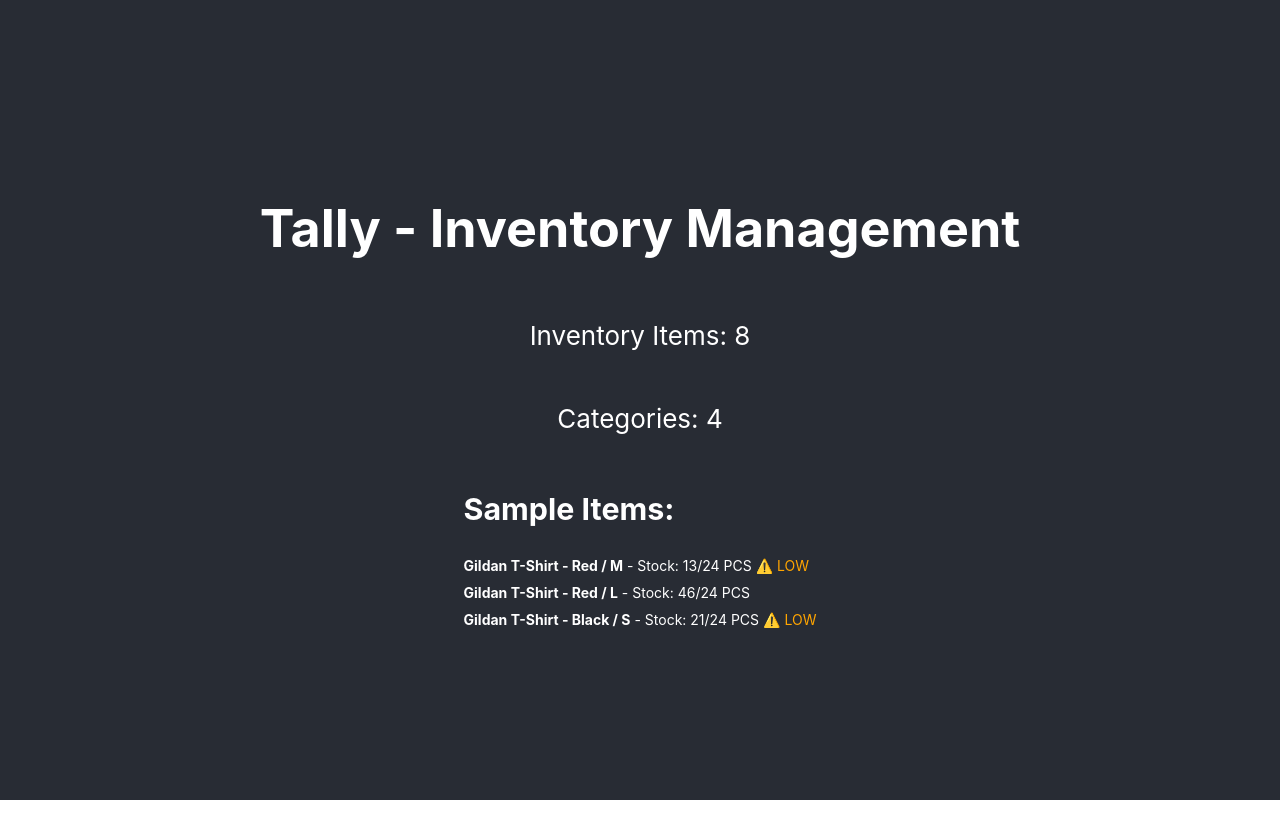
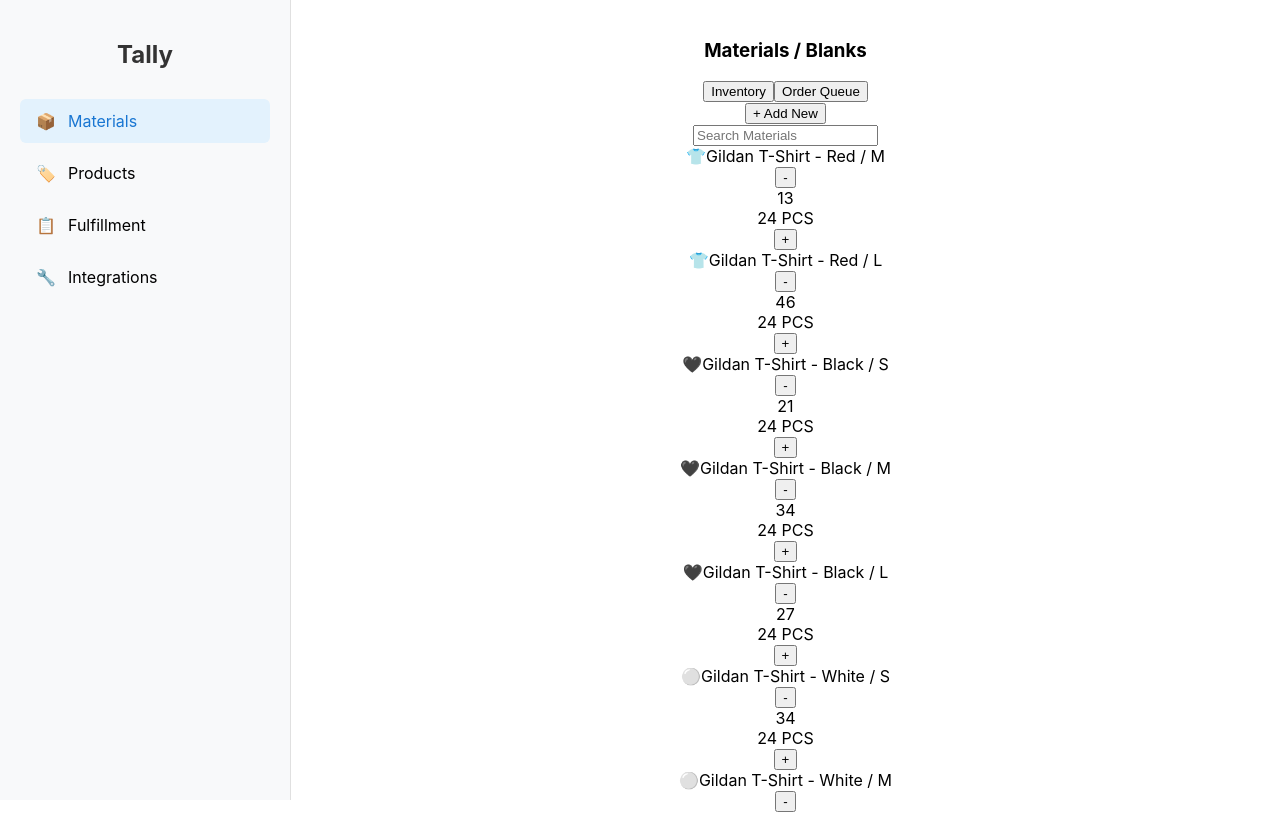
Before and after one commit to brandoncuii/lavalab-dev-challenge, a React (Create React App) app: page / in a window 1280 px wide. Shown: the top 814 px of the page. Built offline with nearby package versions, Linux system fonts and the light colour scheme.

Commit message:
Add Layout and InventoryList components with basic styling

```diff
--- a/src/App.js
+++ b/src/App.js
@@ -1,23 +1,13 @@
 import './App.css';
-import { inventoryItems, categories } from './data/mockData';
+import Layout from './components/Layout';
+import InventoryList from './components/InventoryList';
 
 function App() {
   return (
     <div className="App">
-      <header className="App-header">
-        <h1>Tally - Inventory Management</h1>
-        <p>Inventory Items: {inventoryItems.length}</p>
-        <p>Categories: {categories.length}</p>
-        <div style={{ textAlign: 'left', maxWidth: '400px' }}>
-          <h3>Sample Items:</h3>
-          {inventoryItems.slice(0, 3).map(item => (
-            <div key={item.id} style={{ marginBottom: '10px', fontSize: '14px' }}>
-              <strong>{item.name}</strong> - Stock: {item.currentStock}/{item.targetStock} {item.unit}
-              {item.status === 'low' && <span style={{ color: 'orange' }}> ⚠️ LOW</span>}
-            </div>
-          ))}
-        </div>
-      </header>
+      <Layout>
+        <InventoryList />
+      </Layout>
     </div>
   );
 }
--- /dev/null
+++ b/src/components/InventoryList.js
@@ -0,0 +1,79 @@
+import React, { useState } from 'react';
+import { inventoryItems } from '../data/mockData';
+
+function InventoryList() {
+  const [items, setItems] = useState(inventoryItems);
+
+  const updateStock = (id, change) => {
+    setItems(prevItems =>
+      prevItems.map(item =>
+        item.id === id
+          ? {
+              ...item,
+              currentStock: Math.max(0, item.currentStock + change),
+              status: (item.currentStock + change) < item.targetStock ? 'low' : 'good'
+            }
+          : item
+      )
+    );
+  };
+
+  const getTShirtIcon = (color) => {
+    const icons = {
+      red: '👕',
+      black: '🖤',
+      white: '⚪'
+    };
+    return icons[color] || '👕';
+  };
+
+  return (
+    <div className="inventory-container">
+      <div className="inventory-header">
+        <h3>Materials / Blanks</h3>
+        <div className="header-controls">
+          <div className="tabs">
+            <button className="tab active">Inventory</button>
+            <button className="tab">Order Queue</button>
+          </div>
+          <button className="add-new-btn">+ Add New</button>
+        </div>
+      </div>
+
+      <div className="search-bar">
+        <input type="text" placeholder="Search Materials" />
+      </div>
+
+      <div className="inventory-list">
+        {items.map(item => (
+          <div key={item.id} className="inventory-item">
+            <div className="item-info">
+              <span className="item-icon">{getTShirtIcon(item.color)}</span>
+              <span className="item-name">{item.name}</span>
+            </div>
+            <div className="stock-controls">
+              <button
+                className="stock-btn decrease"
+                onClick={() => updateStock(item.id, -1)}
+              >
+                -
+              </button>
+              <div className={`stock-display ${item.status}`}>
+                <div className="current-stock">{item.currentStock}</div>
+                <div className="target-stock">{item.targetStock} {item.unit}</div>
+              </div>
+              <button
+                className="stock-btn increase"
+                onClick={() => updateStock(item.id, 1)}
+              >
+                +
+              </button>
+            </div>
+          </div>
+        ))}
+      </div>
+    </div>
+  );
+}
+
+export default InventoryList;
--- /dev/null
+++ b/src/components/Layout.js
@@ -0,0 +1,37 @@
+import React from 'react';
+import '../styles/Layout.css';
+
+function Layout({ children }) {
+  return (
+    <div className="layout">
+      <div className="sidebar">
+        <div className="logo">
+          <h2>Tally</h2>
+        </div>
+        <nav className="nav-menu">
+          <div className="nav-item active">
+            <span className="nav-icon">📦</span>
+            Materials
+          </div>
+          <div className="nav-item">
+            <span className="nav-icon">🏷️</span>
+            Products
+          </div>
+          <div className="nav-item">
+            <span className="nav-icon">📋</span>
+            Fulfillment
+          </div>
+          <div className="nav-item">
+            <span className="nav-icon">🔧</span>
+            Integrations
+          </div>
+        </nav>
+      </div>
+      <div className="main-content">
+        {children}
+      </div>
+    </div>
+  );
+}
+
+export default Layout;
--- /dev/null
+++ b/src/styles/Layout.css
@@ -0,0 +1,39 @@
+.layout {
+    display: flex;
+    height: 100vh;
+  }
+
+  .sidebar {
+    width: 250px;
+    background-color: #f8f9fa;
+    padding: 20px;
+    border-right: 1px solid #e0e0e0;
+  }
+
+  .logo h2 {
+    color: #333;
+    margin-bottom: 30px;
+  }
+
+  .nav-item {
+    display: flex;
+    align-items: center;
+    padding: 12px 16px;
+    margin-bottom: 8px;
+    border-radius: 6px;
+    cursor: pointer;
+  }
+
+  .nav-item.active {
+    background-color: #e3f2fd;
+    color: #1976d2;
+  }
+
+  .nav-icon {
+    margin-right: 12px;
+  }
+
+  .main-content {
+    flex: 1;
+    padding: 20px;
+  }
```
